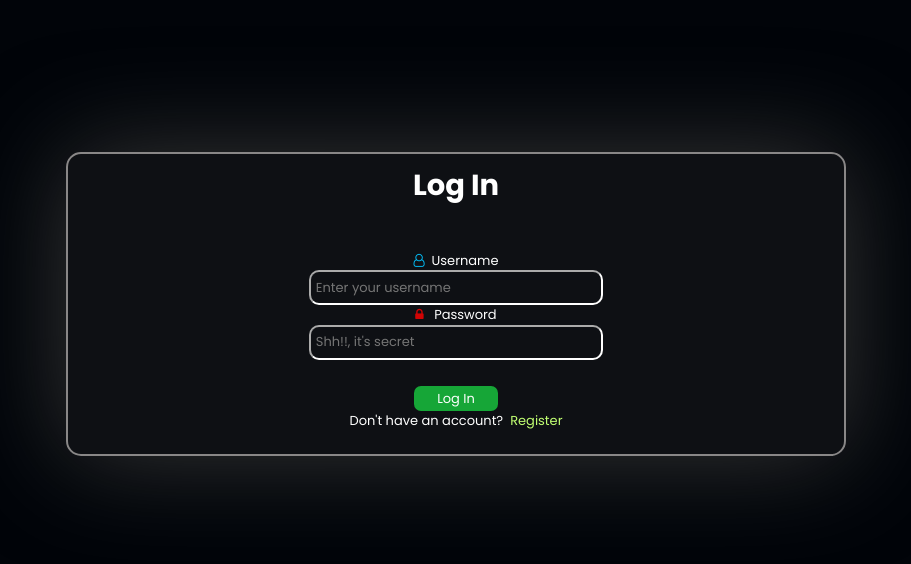
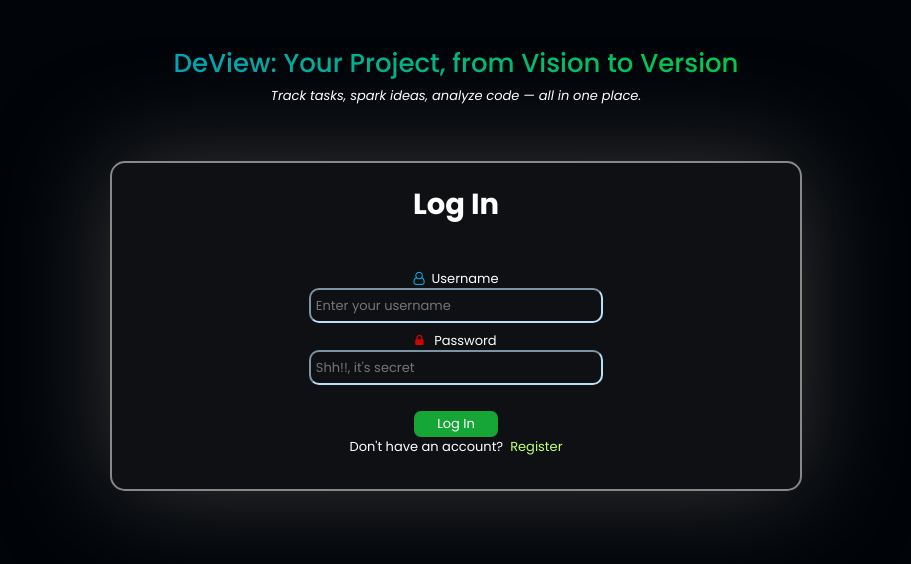
Before and after one commit to PurviSaini/DeView, a React (Vite) app in the folder frontend/: page / in a window 1280 px wide. Shown: the top 564 px of the page, without its empty margins (184-1095 px from the left). Built offline with nearby package versions, Linux system fonts and the light colour scheme.

Commit message:
added header to login and register page

```diff
--- a/frontend/src/components/Login.css
+++ b/frontend/src/components/Login.css
@@ -5,11 +5,25 @@
     background-color: #010409;
     color: white;
 } */
+
+p.header{
+    text-align: center;
+    margin-top: 6vh;
+}
+
+p.header > h2{
+    background: linear-gradient(to right, rgb(2, 141, 255), rgb(1, 231, 1));
+  -webkit-background-clip: text;
+  -webkit-text-fill-color: transparent;
+}
+/* p.header > i{
+    color:rgb(190, 4, 103);
+} */
 form{
-    margin:19vh 250px;
+    margin:7vh 23vw;
     border: 2px solid #898787;
     border-radius: 15px;
-    padding: 10px 173px;
+    padding: 20px 173px;
     text-align: center;
     background-color: rgba(66, 66, 66, 0.2);
     box-shadow: 0px 0px 105px rgb(54, 54, 54);
@@ -25,14 +39,13 @@ label{
     min-width:120px;
     border-bottom: 1px solid #898787;
     background: transparent;
+    margin-top: 0.6rem;
 }
 input{
-    margin-top: 10px;
-    margin-bottom: 20px;
     width: 23vw;
     height: 35px;
     border-radius: 10px;
-    border-color: white;
+    border-color: rgb(188, 224, 248);
     padding:2px 5px;
     background: transparent;
     color: rgb(190, 190, 190);
--- a/frontend/src/components/Login.jsx
+++ b/frontend/src/components/Login.jsx
@@ -35,6 +35,10 @@ export default function Login(){
     };
     return (
         <div>
+            <p className="header">
+                <h2>DeView: Your Project, from Vision to Version</h2>
+                <i>Track tasks, spark ideas, analyze code — all in one place.</i>
+            </p>
             <form className='log_register' action="/">
                 <p id='heading'>Log In</p>
                 {/* input for email */}
--- a/frontend/src/components/Register.jsx
+++ b/frontend/src/components/Register.jsx
@@ -33,6 +33,10 @@ export default function Register(){
     }
     return (
         <div>
+            <p className="header">
+                <h2>DeView: Your Project, from Vision to Version</h2>
+                <i>Track tasks, spark ideas, analyze code — all in one place.</i>
+            </p>
             <form>
                 <p id='heading'>Register</p>
                 {/* input for username */}
```
